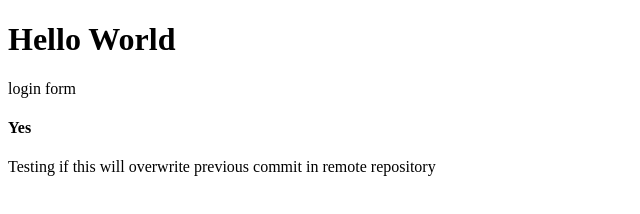
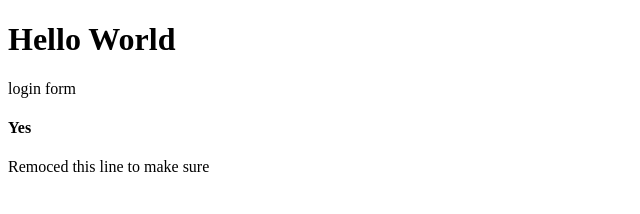
Before and after one commit to emr404/Hello-git, a plain HTML site: page index.html in a window 1280 px wide. Shown: the whole page, without its empty margins (0-640 px from the left). Drawn offline with Linux system fonts and the light colour scheme.

Commit message:
Updated on index
Removed a line to make sure changes were made accordingly

```diff
--- a/index.html
+++ b/index.html
@@ -9,6 +9,6 @@
     <h1>Hello World</h1>
     login form
     <h4>Yes</h4>
-    Testing if this will overwrite previous commit in remote repository
+    Remoced this line to make sure
 </body>
 </html>
```
